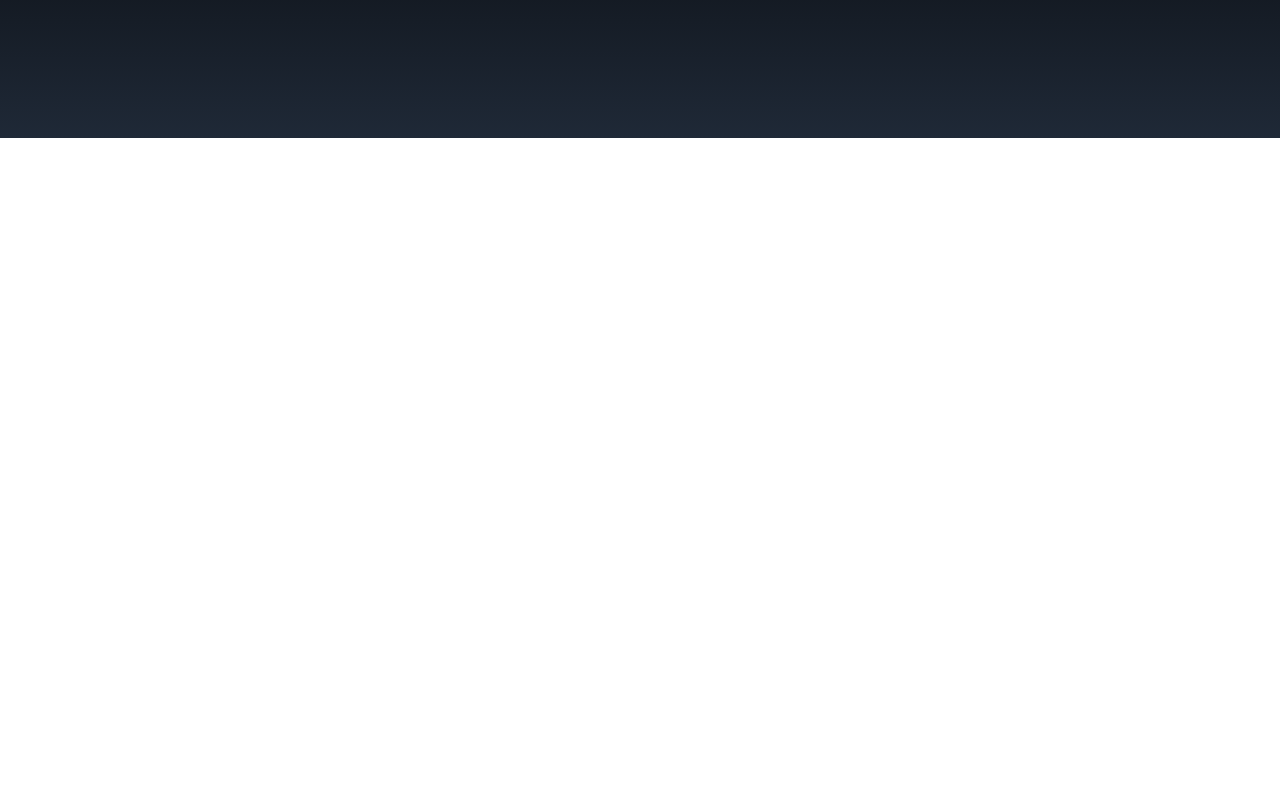
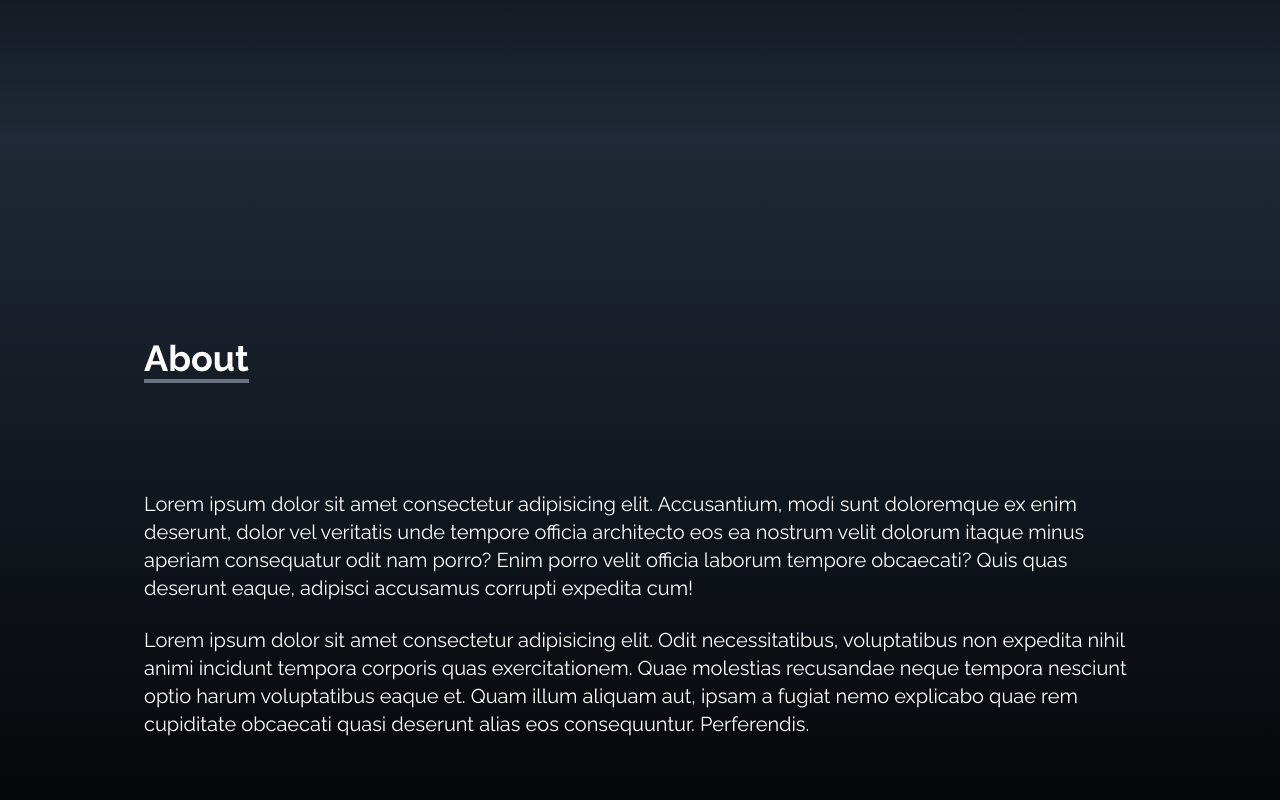
Before and after one commit to Aiden1024/ReactPortfolio, a React (Create React App) app in the folder tailwindreact-app/: page / in a window 1280 px wide. Shown: the part 662-1462 px from the top of the page. Before the commit the page ends 800 px from the top, so only its background shows below. Built offline with nearby package versions, Linux system fonts and the light colour scheme.

Commit message:
finsih about page

```diff
--- a/tailwindreact-app/src/App.js
+++ b/tailwindreact-app/src/App.js
@@ -1,6 +1,7 @@
 import NavBar from "./components/NavBar";
 import Home from "./components/Home";
 import SocialLinks from './components/SocialLinks'
+import About from './components/About'
 function App() {
   return (
     <div className="App">
@@ -8,6 +9,7 @@ function App() {
       <Home  />
 
       <SocialLinks/>
+      <About/>
     </div>
   );
 }
--- /dev/null
+++ b/tailwindreact-app/src/components/About.jsx
@@ -0,0 +1,27 @@
+import React from 'react'
+
+function About() {
+  return (
+    <div name="About" className=' w-full h-screen bg-gradient-to-b
+     from-gray-800 to-black text-white'>
+      <div className=' max-w-screen-lg p-4 mx-auto flex flex-col
+       justify-center w-full h-full'>
+
+        <div className=' pb-8'>
+            <p className=' text-4xl font-bold inline border-b-4
+             border-gray-500'>About</p>
+        </div>
+            <p className=' text-xl mt-20'>Lorem ipsum dolor sit amet consectetur adipisicing elit. Accusantium, modi sunt doloremque ex enim deserunt, dolor vel veritatis unde tempore officia architecto eos ea nostrum velit dolorum itaque minus aperiam consequatur odit nam porro? Enim porro velit officia laborum tempore obcaecati? Quis quas deserunt eaque, adipisci accusamus corrupti expedita cum!</p>
+
+            <br />
+
+            <p className=' text-xl'>Lorem ipsum dolor sit amet consectetur adipisicing elit. Odit necessitatibus, voluptatibus non expedita nihil animi incidunt tempora corporis quas exercitationem. Quae molestias recusandae neque tempora nesciunt optio harum voluptatibus eaque et. Quam illum aliquam aut, ipsam a fugiat nemo explicabo quae rem cupiditate obcaecati quasi deserunt alias eos consequuntur. Perferendis.</p>
+
+
+
+      </div>
+    </div>
+  )
+}
+
+export default About
--- a/tailwindreact-app/src/components/Home.jsx
+++ b/tailwindreact-app/src/components/Home.jsx
@@ -7,7 +7,7 @@ const Home = () => {
     // To transfer screen template, mobile: flex-col, pc: md:flex-row
     <div name="home" className='h-screen w-full bg-gradient-to-b from-black via-black to-gray-800'>
       <div className='max-w-screen-lg mx-auto flex md:flex-row
-      items-center flex-col justify-center h-full px-4 text-white'>
+      items-center flex-col justify-center h-full px-4 text-white '>
         <div className='flex flex-col justify-center h-full'>
             <h2 className='text-4xl sm:text-7xl font-bold text-white'>
                 I am a Front Developer
```
